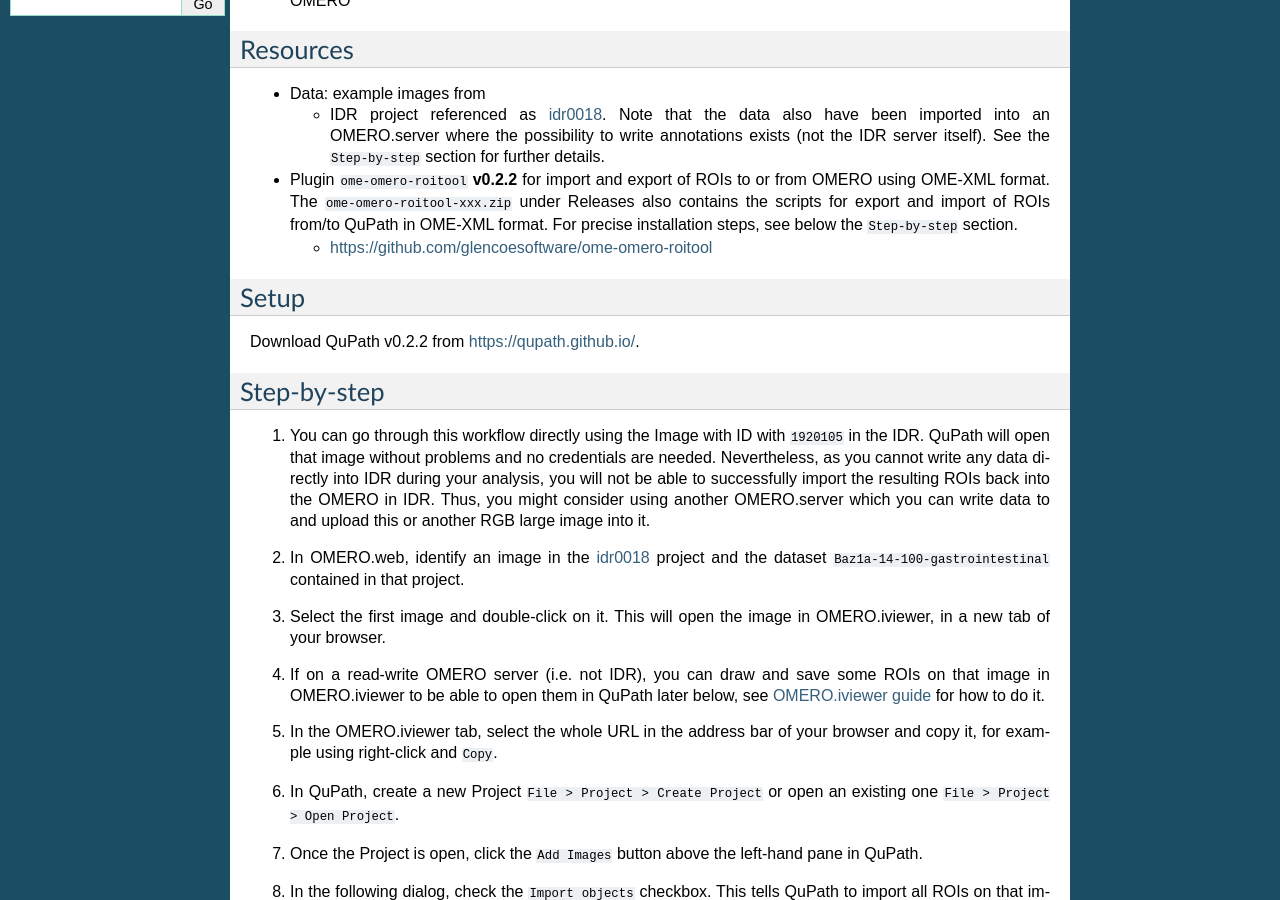
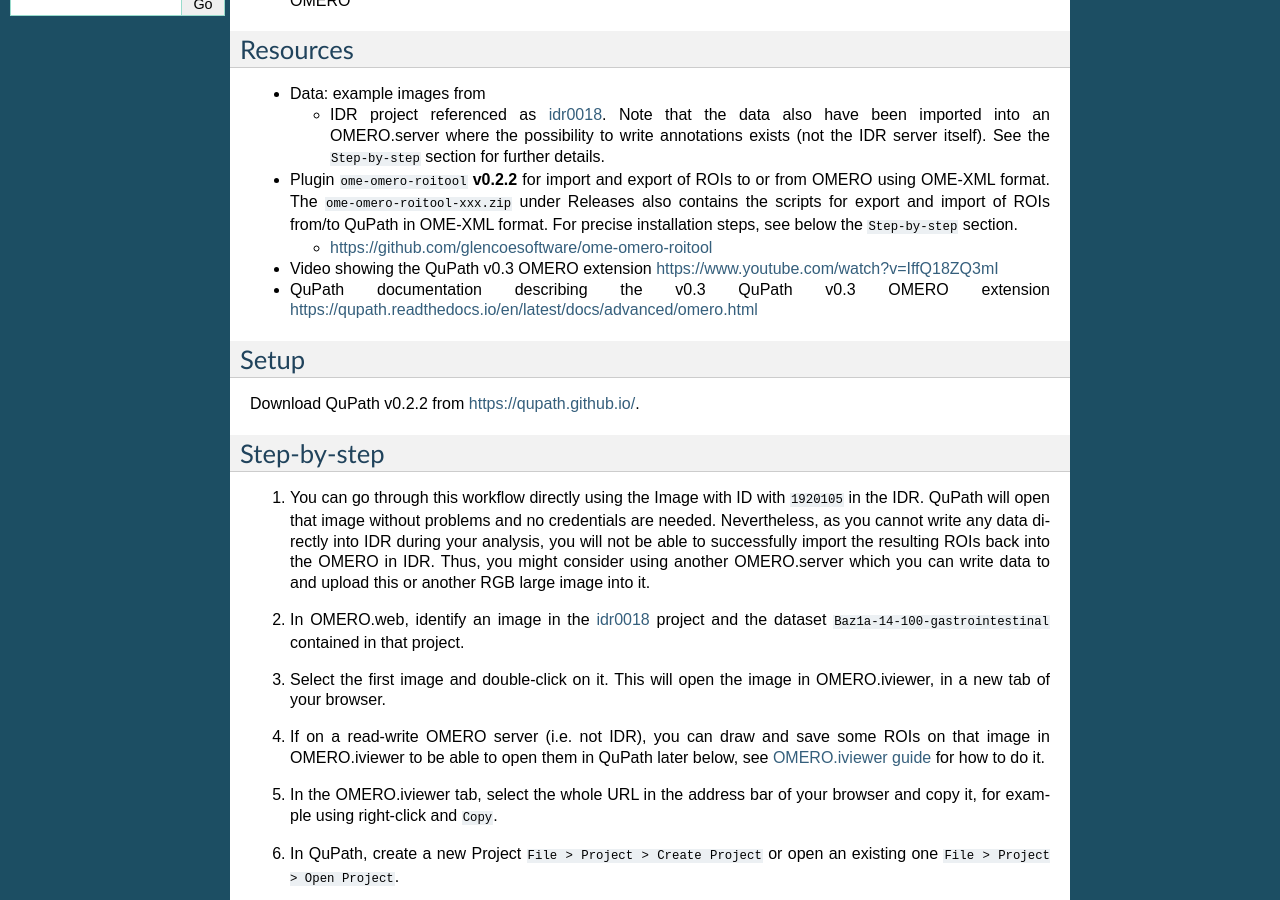
Before and after one commit to ome/omero-guide-qupath, a Sphinx documentation site: the page built from docs/qupath.rst, in a window 1280 px wide and 900 px high, scrolled down 336 px. Built offline with Sphinx 7.4.7, drawn with Linux system fonts in a browser that asks for light colours.

Commit message:
Add links to QP docs v0.3

```diff
--- a/docs/qupath.rst
+++ b/docs/qupath.rst
@@ -28,6 +28,9 @@
 -  Plugin ``ome-omero-roitool`` **v0.2.2** for import and export of ROIs to or from OMERO using OME-XML format. The ``ome-omero-roitool-xxx.zip`` under Releases also contains the scripts for export and import of ROIs from/to QuPath in OME-XML format. For precise installation steps, see below the ``Step-by-step`` section.
 
    - https://github.com/glencoesoftware/ome-omero-roitool
+
+- Video showing the QuPath v0.3 OMERO extension https://www.youtube.com/watch?v=IffQ18ZQ3mI
+- QuPath documentation describing the v0.3 QuPath v0.3 OMERO extension https://qupath.readthedocs.io/en/latest/docs/advanced/omero.html
 
 
 Setup
```
